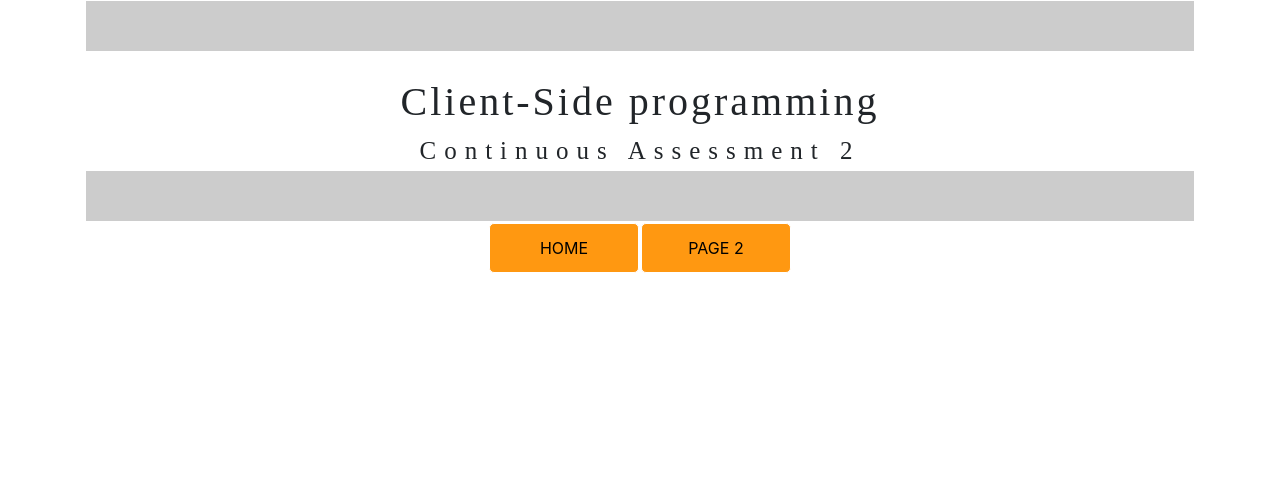
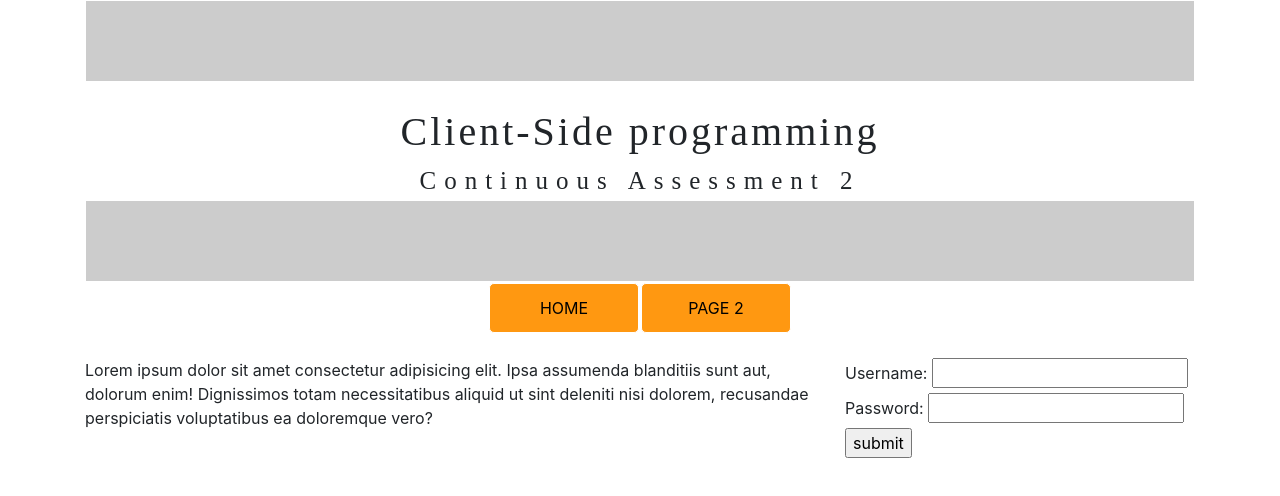
Before and after one commit to IngDih/CA3-CSP, a plain HTML site: page index.html in a window 1280 px wide. Drawn offline with nearby package versions, Linux system fonts and the light colour scheme.

Commit message:
Added password validator and layout grids

```diff
--- a/css/mystylesheet.css
+++ b/css/mystylesheet.css
@@ -1,15 +1,12 @@
 #header {
-    position: relative;
-    background-image: url(img\headerimg.png);
+    background-image: url(____);
     background-color: #cccccc;
-    padding: 50px 0px 50px 0;
+    padding: 80px 0px 80px 0;
     border: #fff solid 1px;
 }
 
 .whiteheader {
     height: 120px;
-
-
     background-color: #fff;
     text-align: center;
     padding: 20px 0 0 0;
--- a/index.html
+++ b/index.html
@@ -1,4 +1,5 @@
 <html lang="en">
+
 <head>
     <meta charset="UTF-8">
     <meta http-equiv="X-UA-Compatible" content="IE=edge">
@@ -12,8 +13,10 @@
     <!-- My CSS and JS -->
     <link rel="stylesheet" href="css\mystylesheet.css">
     <script scr="js\script.js"></script>
+    <script scr="js\password.js"></script>
 
 </head>
+
 <body>
     <div class="container">
 
@@ -30,29 +33,43 @@
         <table class="center">
             <tr>
                 <td>
-                        <button class="button"><a href="index.html"> HOME</a></div>
+                    <button class="button"><a href="index.html"> HOME</a>
+    </div>
     <td>
         <button class="button"><a href="page2.html">PAGE 2</a></div>
     </td>
     </tr>
     </table>
-        <br></div>
+    <br>
 
 
 
 
+    <div class="row">
+        <div class="col">
+            Lorem ipsum dolor sit amet consectetur adipisicing elit. Ipsa assumenda blanditiis sunt aut, dolorum enim!
+            Dignissimos totam necessitatibus aliquid ut sint deleniti nisi dolorem, recusandae perspiciatis voluptatibus
+            ea doloremque vero?
+        </div>
+        <div class="col-sm-4">
 
+            <form action="/index.php" method="post">
+                <label for="username">Username:</label>
+                <input type="text" name="username" required="required" /><br />
+                <label for="password">Password:</label>
+                <!-- still need to add the special character to the list of regex -->
+                <input type="text" name="password" id="psw" name="psw" pattern="(?=.*\d)(?=.*[a-z])(?=.*[A-Z]).{8,}"
+                    title="Must contain at least one number and one uppercase and lowercase letter, and at least 8 or more characters"
+                    required="required" /><br />
 
-
-
-
-
-
-
-
+                <input type="submit" value="submit" />
+            </form>
 
 
 
         </div>
+    </div>
+    </div>
 </body>
+
 </html>
```
Also changed, not shown: js/password.js (added, +25 -0 lines), img/header1.png (renamed from img/headerimg.png). Lines whose indentation alone changed are shown as unchanged.
